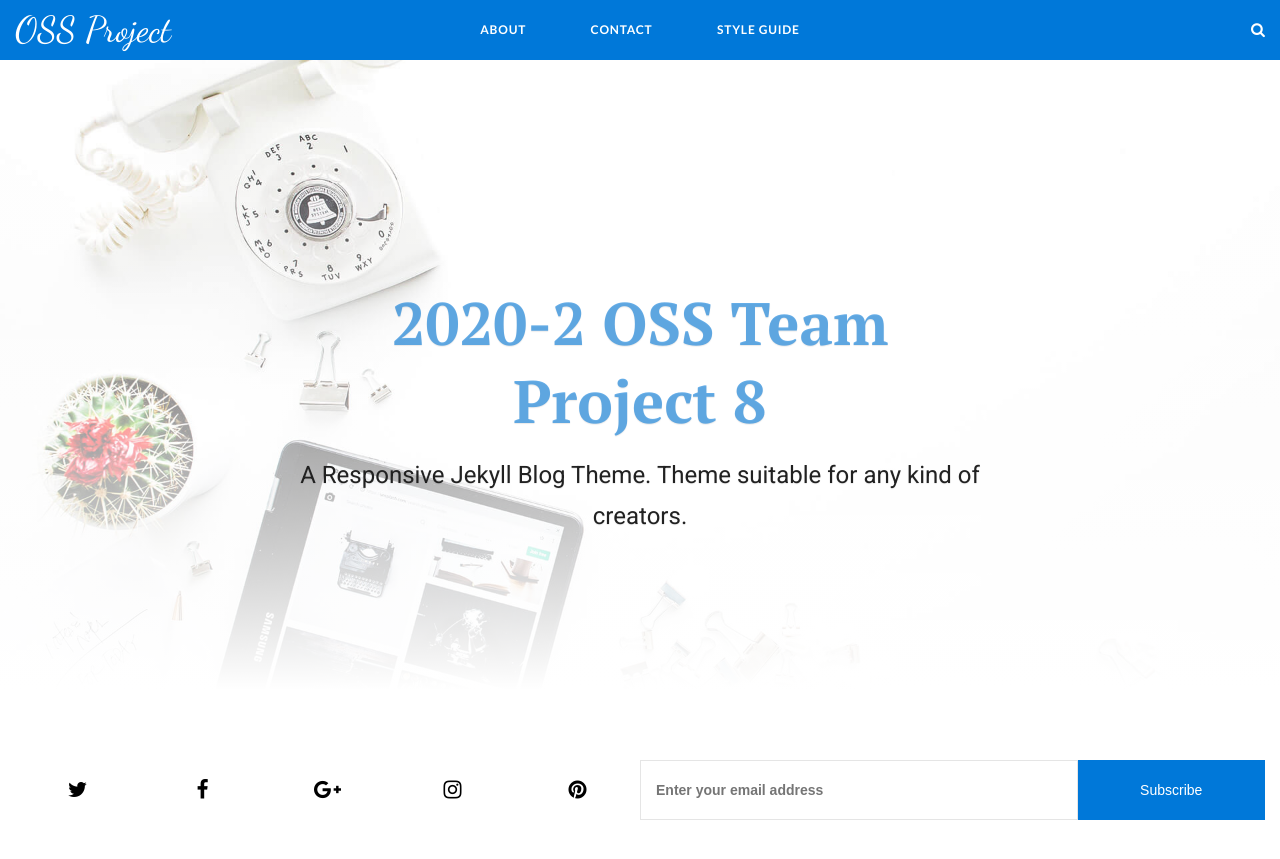
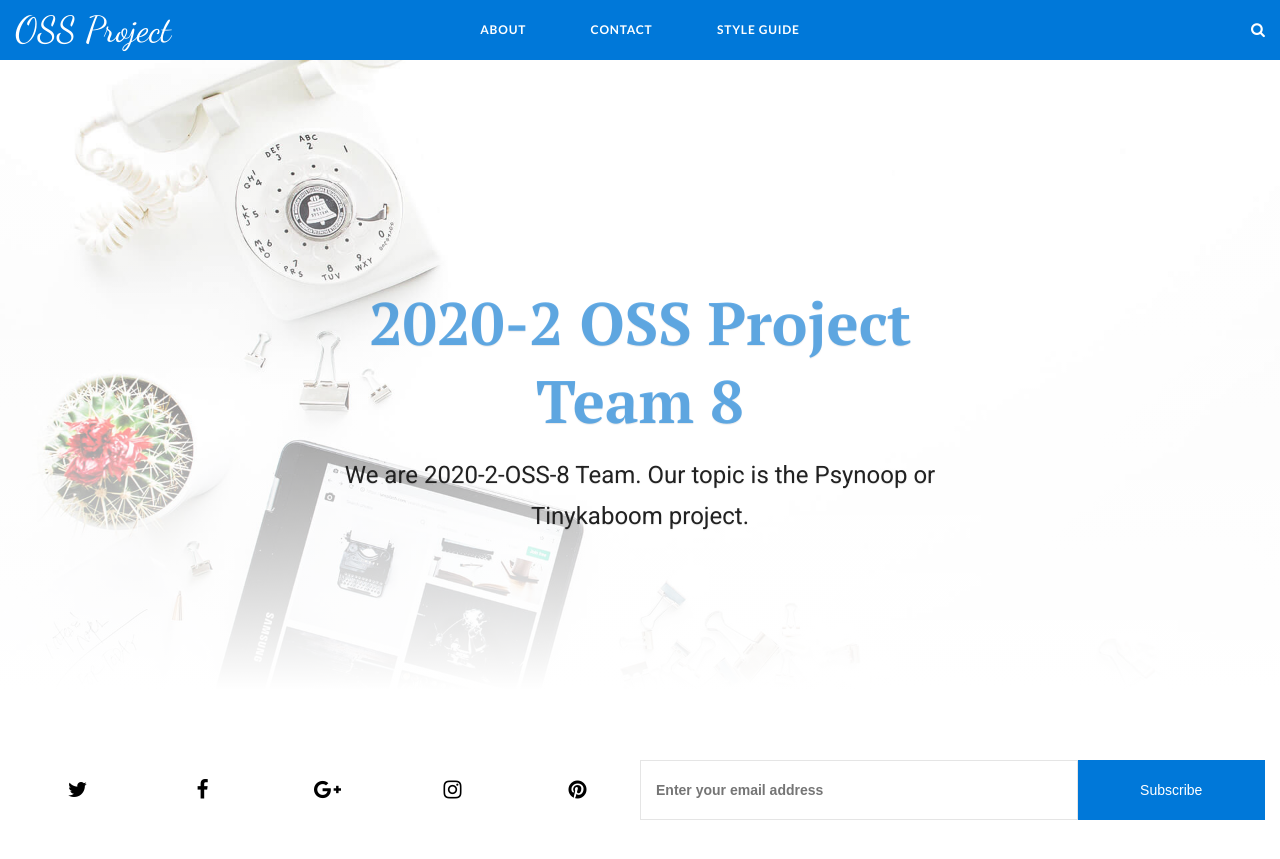
Before and after one commit to JINSUBY/2020-2-OSS-8, a Jekyll site: the page built from index.html, in a window 1280 px wide and 900 px high. Shown: the top 859 px of the window. Built offline with Jekyll 4.4.1, drawn with Linux system fonts in a browser that asks for light colours; the list of posts is cut into pages by our own code.

Commit message:
Update _config.yml

```diff
--- a/_config.yml
+++ b/_config.yml
@@ -7,8 +7,8 @@ remote_theme: artemsheludko/lokmont
 
 # Banner Section
 hero: 112.jpg
-hero-title: 2020-2 OSS Team Project 8
-hero-description: A Responsive Jekyll Blog Theme. Theme suitable for any kind of creators.
+hero-title: 2020-2 OSS Project Team 8
+hero-description: We are 2020-2-OSS-8 Team. Our topic is the Psynoop or Tinykaboom project.
 
 # Author - Creator
 author-name: Ben Campbell
```
